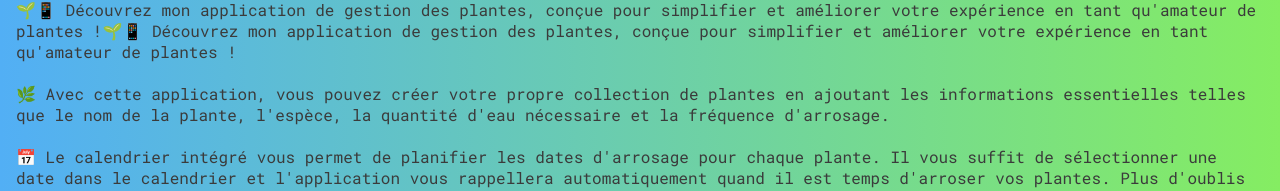
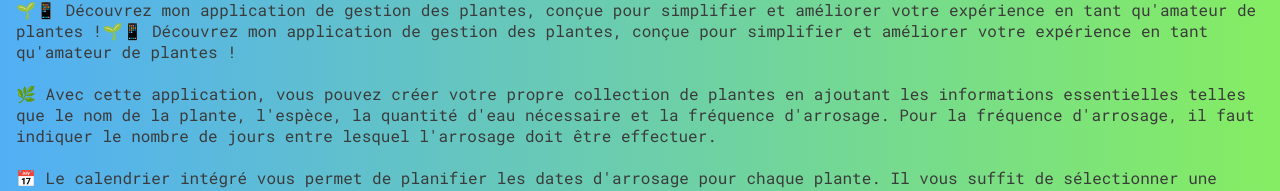
Before and after one commit to GuillaumeSere/plantes-water, a React (Create React App) app: page / in a window 1280 px wide. Shown: the part 166-357 px from the top of the page. Built offline with nearby package versions, Linux system fonts and the light colour scheme; no server answers; a web font is replaced by a local one.

Commit message:
add description

```diff
--- a/src/components/Description.jsx
+++ b/src/components/Description.jsx
@@ -13,7 +13,9 @@ const Description = () => {
                 <p>🌿 Avec cette application, vous pouvez créer votre propre
                     collection de plantes en ajoutant les informations
                     essentielles telles que le nom de la plante, l'espèce,
-                    la quantité d'eau nécessaire et la fréquence d'arrosage.</p><br />
+                    la quantité d'eau nécessaire et la fréquence d'arrosage.
+                    Pour la fréquence d'arrosage, il faut indiquer le nombre de
+                     jours entre lesquel l'arrosage doit être effectuer.</p><br />
                 <p>📅 Le calendrier intégré vous permet de planifier les dates
                     d'arrosage pour chaque plante. Il vous suffit de sélectionner
                     une date dans le calendrier et l'application vous rappellera
```
